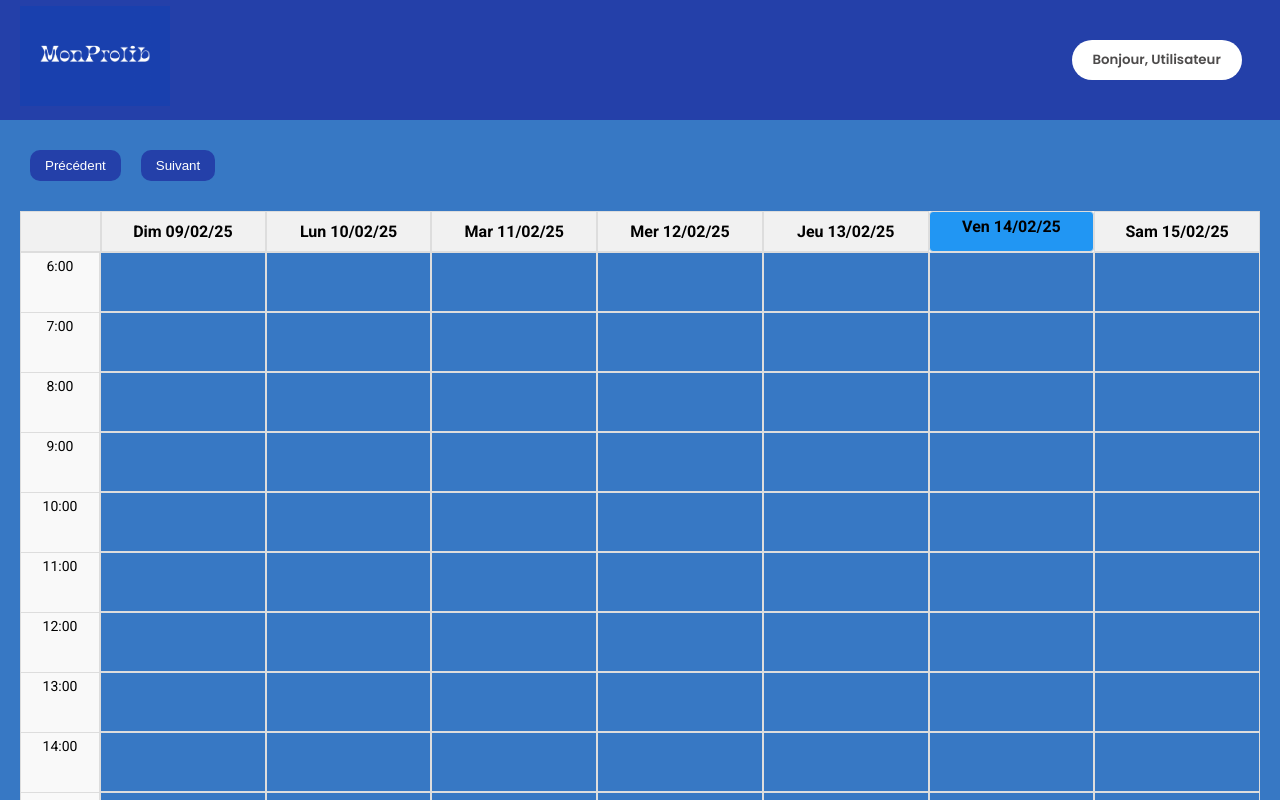
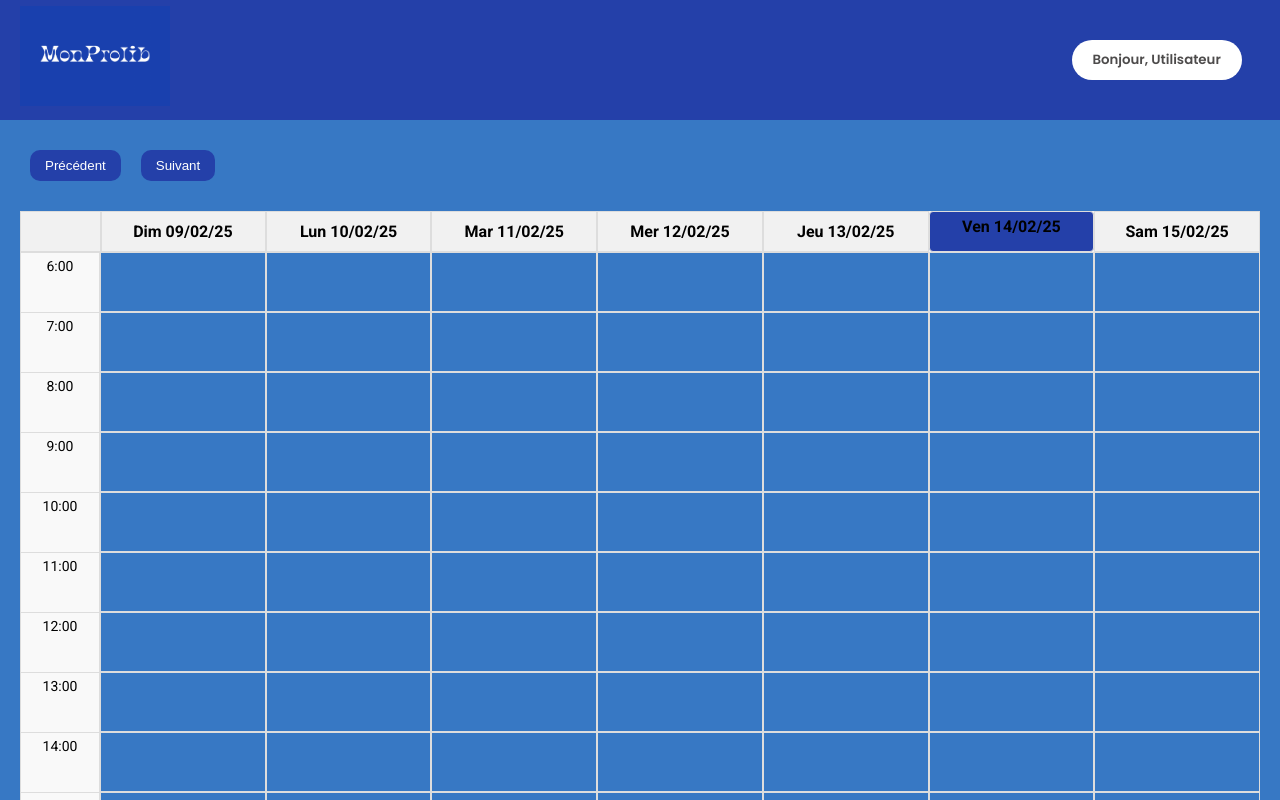
Before and after one commit to FayadIdrissB/MonProlib_, a React (Create React App) app in the folder frontend/: page /calendar_pro in a window 1280 px wide. Shown: the top 800 px of the page. Built offline with nearby package versions, Linux system fonts and the light colour scheme; no server answers.

Commit message:
fix changement de la couleur pour le repere du jour sur le calendrier

```diff
--- a/frontend/src/Component/calendar/calendar.css
+++ b/frontend/src/Component/calendar/calendar.css
@@ -92,7 +92,7 @@ button {
 }
 
 .day-header.today {
-  background-color: #2196f3; /* Exemple : couleur de fond différente pour le jour actuel */
+  background-color: #2440a9; /* Exemple : couleur de fond différente pour le jour actuel */
   color: #000; /* Vous pouvez ajuster la couleur du texte si nécessaire */
   border-radius: 4px; /* Optionnel : pour un effet arrondi */
   padding: 5px; /* Optionnel : pour donner de l'espace */
```
